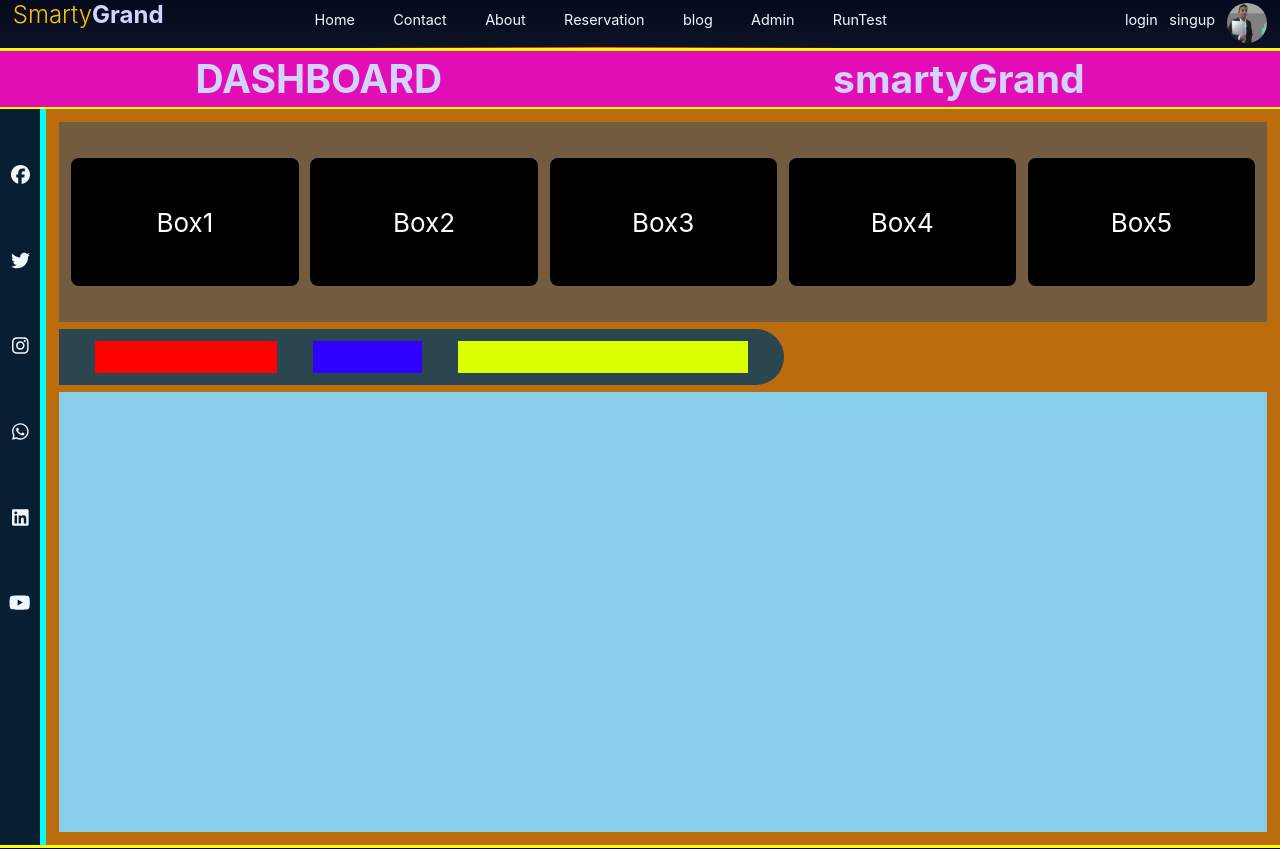
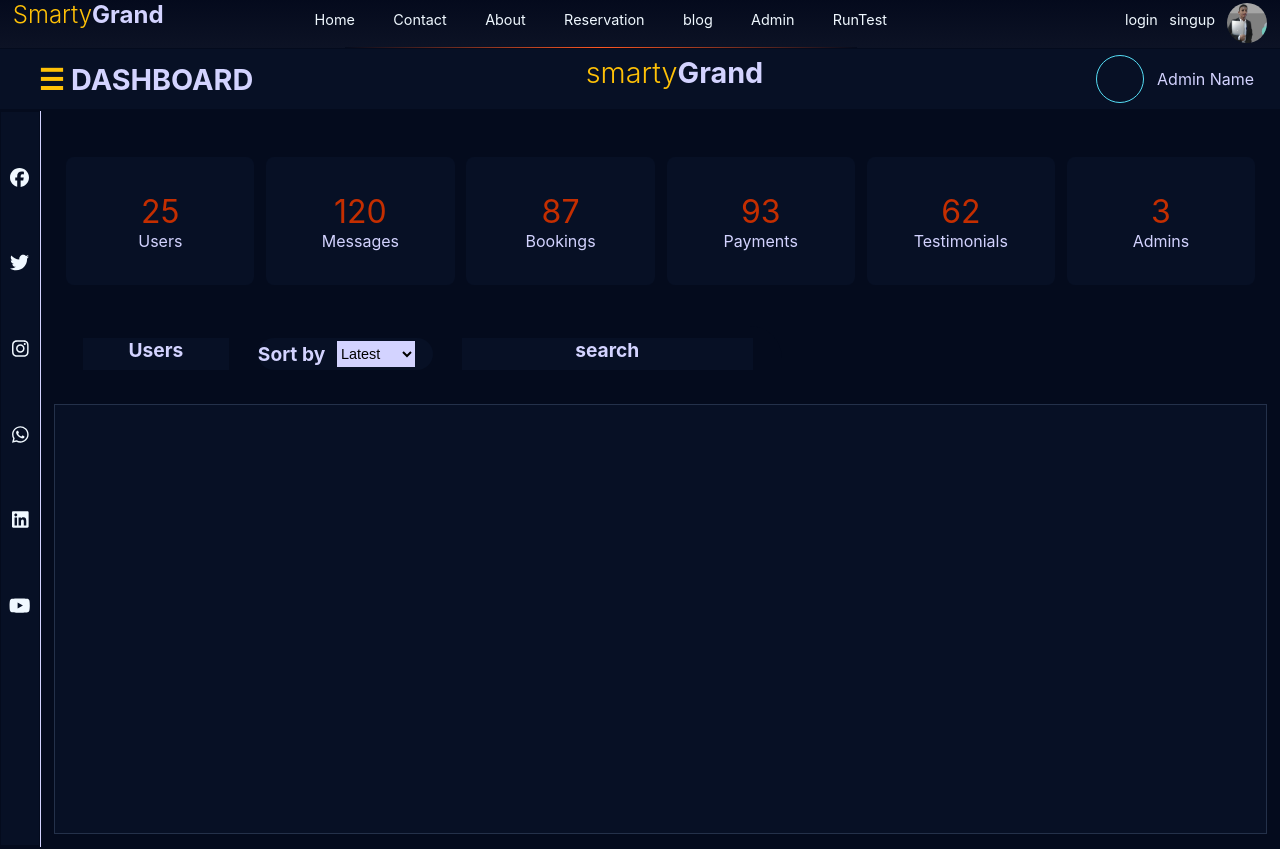
Before and after one commit to SmartMinds1/SmartyGrand-Hotel, a React (Create React App) app: page /admin in a window 1280 px wide. Shown: the top 849 px of the page. Built offline with nearby package versions, Linux system fonts and the light colour scheme.

Commit message:
I have finished the ui part of admin page

```diff
--- a/src/pages/Admin.jsx
+++ b/src/pages/Admin.jsx
@@ -34,8 +34,13 @@ const Admin = () => {
 {/*......................... dashBoard headings ...........................*/}
            <div className="mainBoard">
                    <div className="headerDiv">
-                        <h2>DASHBOARD</h2>
-                        <h2>smartyGrand</h2>
+                        <h2> <span>&#9776;</span> DASHBOARD</h2>
+                        <h1><span>smarty</span>Grand</h1>
+                        <div className="adminDiv">
+                            <div className="adminProfile"></div>
+                            <p>Admin Name</p>
+                        </div>
+
                    </div>
 
 
@@ -61,28 +66,85 @@ const Admin = () => {
 
                        {/* this is the main content div that will display the data retrieved from the database */}
                         <div className="contentDiv">
-                          <div className="contentHeader">
+
+                        {/*  this displays the number of different items from the database */}
+                             <div className="contentHeader">
                                    <div className="box">
-                                        Box1
+                                    <p>
+                                        <span id="userCount">25</span> <br />
+                                        Users
+                                    </p>
+                                        <i class="fas fa-user"></i>
+                                        {/*  Font Awesome multiple users icon */}
                                     </div>
+
+
                                     <div className="box">
-                                        Box2
+                                        <p>
+                                            <span id="messageCount">120</span> <br />
+                                            Messages
+                                        </p>
+                                          <i class="fas fa-comments"></i>
+                                            {/* Font Awesome messages icon */}
                                     </div>
+
+
                                     <div className="box">
-                                        Box3
+                                        <p>
+                                            <span id="bookingCount">87</span> <br />
+                                            Bookings
+                                        </p>
+                                            <i class="fas fa-calendar-check"></i>
+                                            {/* Font Awesome bookings icon */}
                                     </div>
+
+
                                     <div className="box">
-                                        Box4
+                                        <p><span id="paymentCount">93</span> <br />
+                                            Payments
+                                        </p>
+                                            <i class="fas fa-money-check"></i>
+                                            {/* Font Awesome payments icon  */}
                                     </div>
+
+
                                     <div className="box">
-                                        Box5
+                                        <p><span id="paymentCount">62</span> <br />
+                                            Testimonials
+                                        </p>
+                                            <i class="fas fa-money-check"></i>
+                                            {/* Font Awesome payments icon  */}
                                     </div>
-                          </div>
 
+
+                                    <div className="box">
+                                        <p><span id="paymentCount">3</span> <br />
+                                            Admins
+                                        </p>
+                                            <i class="fas fa-money-check"></i>
+                                            {/* Font Awesome payments icon  */}
+                                    </div>
+
+                              </div>
+
+
+
+                         {/*  DB DATA DISPLAY */}
                           <div className="dbContentHeader">
-                                <div className="nameOfContentDisplayed"></div>
-                                <div className="sortBy"></div>
-                                <div className="searchBox"></div>
+                                <div className="nameOfContentDisplayed">
+                                 <p> Users</p>
+                                </div>
+                                <div className="sortBy">
+                                  <p> Sort by</p>
+                                  <select name="nameOfContent" id="nameOfContent">
+                                        <option value="Latest selected">Latest</option>
+                                        <option value="Oldest">Oldest</option>
+                                        <option value="Frequent">Frequent</option>
+                                  </select>
+                                </div>
+                                <div className="searchBox">
+                                    <p>search</p>
+                                </div>
                           </div>
 
                           <div className="dbContent">
--- a/src/styles/admin.css
+++ b/src/styles/admin.css
@@ -1,11 +1,6 @@
-*{
-    box-sizing: border-box;
-    padding:0;
-    margin:0;
 
-}
 .mainBoard{
-    background-color: yellow;
+    background-color: var(--color-background);
     width: 100%;
     height: 100vh;
     display: flex;
@@ -14,17 +9,59 @@
     justify-content: space-evenly;
 }
 .headerDiv{
-    background-color: rgb(226, 13, 180);
-    height: 7vh;
+    background-color: var(--color-faded-background);
+    height: 7.5vh;
     width:100%;
     display: flex;
     flex-direction: row;
-    justify-content: space-around;
+    justify-content: space-between;
+    align-items: center;
+    padding-left: 3%;
+    padding-right: 1%;
+}
+
+/* styling headers */
+.headerDiv h1{
+    font-size: 1.8rem;
+}
+.headerDiv h1 span{
+    color: var(--color-accent-secondary);
+    font-weight: 300;
+}
+.headerDiv h2{
+    font-size: 1.8rem;
+}
+.headerDiv h2 span{
+    color:var(--color-accent-secondary);
+}
+
+/* adminProfile */
+.adminDiv{
+    height:3rem;
+    width:15%;
+    display:flex;
+    flex-direction: row;
+    justify-content: space-evenly;
     align-items: center;
 }
+.adminProfile{
+    width:3rem;
+    height:3rem;
+    border-radius: 50%;
+    background-image: url(../assets/favicon.ico);
+    background-size: contain;
+    border:1px solid #55ddf5;
+}
+.adminDiv p{
+    font-size: 1rem;
+    color: var(--color-text);
+}
 
+
+
+/*------------- NOW MOVING TO THE MAIN DIV --------------*/
 .mainDiv{
-    background-color: aqua;
+    background-color: var(--color-text);
     width:100%;
     height: 92vh;
     display:flex;
@@ -32,61 +69,66 @@
     align-items: center;
     justify-content: space-evenly;
 }
-
+/* Wrapper div for the entire navigation div menu
+  when hoverd, it opens to show the hidden nav links
+*/
 .wrapper {
     display: flex;
     flex-direction: row;
     justify-content: flex-start;
     align-items: center;
     width:2.5rem;
+    height: 92vh;
     transition:  width 1s ease-in-out;
-    background-color: darkblue;
+    background-color:var(--color-background);
+    padding:0.1%;
+    gap: 1%;
 }
 .wrapper:hover {
     width: 15.5rem; /* Expand the wrapper smoothly */
 }
+
+/*----The div holding the nav icons on the left side------- */
 .iconsDiv{
-    background-color: rgb(8, 31, 51);
+    background-color: var(--color-faded-background);
     width:2.5rem;
-    height: 92vh;
+    height: 100%;
     cursor:pointer;
 }
+/* nav links div */
 .navDiv{
-    background-color: #fa764e;
+    background-color:var(--color-faded-background);
     width: 0;
-  /*   width: 13.5rem;  */
-    height: 89vh;
+    height: 100%;
     overflow: hidden;
     transition:  width 1s ease-in-out;
     cursor:pointer;
 }
 .wrapper:hover  .navDiv{
-    width: 13.5rem;
+    width: 12.6rem;
  }
-
 .navDiv ul{
-    background-color: purple;
     width:100%;
     height: fit-content;
     margin:auto;
     line-height: 3rem;
 }
 .navDiv ul li{
-    background-color: grey;
+    background-color: var(--color-background);
     list-style-type: none;
     margin-bottom: 1rem;
     font-size: 1rem;
     transition: all 0.3s;
 }
 .navDiv ul li:hover, .navDiv ul li:focus{
-    border-bottom: 1px solid aliceblue;
+    border-bottom: 1px solid var(--color-text);
     filter:brightness(0.8);
 }
 
 
-
+/* -----------This is the content div with the data retrieved from the database ----------------*/
 .contentDiv{
- background-color: rgb(187, 108, 12);
+ background-color: var(--color-background);
  height: 92vh;
  display:flex;
  flex-direction: column;
@@ -94,12 +136,11 @@
  align-items: flex-start;
  gap: 1%;
  flex-grow: 2;
- margin-left: 0.5%;
+ margin-left: 0.1%;
  padding:1%;
 
 }
 .contentHeader{
-    background-color: rgb(114, 91, 63);
     width: 100%;
     height: 25vh;
     display:flex;
@@ -113,68 +154,81 @@
     width:20%;
     height:8rem;
     border-radius: 0.5rem;
-    background-color: black;
-    color:white;
-
+    background-color: var(--color-faded-background);
+    color:var(--color-text);
     display: flex;
     flex-direction: column;
     justify-content: center;
 }
+.box p{
+    font-size: 1rem;
+}
+.box p span{
+    font-size: 2rem;
+    color: var(--color-accent-primary);
+}
 .dbContentHeader{
     width:60%;
     height:7vh;
-    background-color: rgb(44, 70, 80);
+    background-color: var(--color-background);
     border-top-right-radius: 2rem;
-    border-bottom-right-radius: 2rem;
-
     display: flex;
     flex-direction: row;
     justify-content: space-evenly;
     align-items: center;
+    margin-bottom: 1rem;
+}
+.dbContentHeader p{
+    font-size: 1.2rem;
+    font-weight: bold;
 }
 .nameOfContentDisplayed{
-    width:25%;
+    width:20%;
     height: 2rem;
-    background-color: red;
+    background-color: var(--color-faded-background);
+
 }
+
 .searchBox{
     width:40%;
     height: 2rem;
-    background-color: rgb(217, 255, 0);
+    background-color: var(--color-faded-background);
 }
 .sortBy{
-    width:15%;
+    width:24%;
     height: 2rem;
-    background-color: rgb(47, 0, 255);
+    border-radius: 1rem;
+    background-color: var(--color-faded-background);
+
+    display: flex;
+    flex-direction: row;
+    justify-content: space-between;
+    align-items: center;
 }
+.sortBy select{
+  background-color: var(--color-text);
+  height: 80%;
+  border:none;
+  font-size: 0.9rem;
+  margin-right: 10%;
+  outline:none;
+}
+/* .sortBy select option{
+
+
+} */
 .dbContent{
     width:100%;
     height:55vh;
-    background-color: skyblue;
-    overflow: hidden;
-    overflow: scroll;
+    background-color: var(--color-faded-background);
+    overflow-x: hidden;
+    overflow-y: scroll;
+    border:1px solid #7082a848;
+
 }
 
 
-
-
-
-
-
-
-
-
-
-
-
-
-
-
-
-
-
 /* MY COLORS */
-
 body {
     background-color: var(--color-background);
     color: var(--color-text);
@@ -189,69 +243,3 @@ body {
     background-color: var(--color-accent-secondary);
     color: var(--color-background);
   }
-
-
-
-
-
-
-
-
-
-
-.dashBoard{
-    width:100%;
-    height: 100vh;
-    background-image: linear-gradient(to top, rgb(7, 16, 37) , #040b1d);
-
-   /*  chatform color */
-    background-image: linear-gradient(to right,  rgb(7, 16, 37) , #ff562217);
-}
-.iconsBar{
-    width:20%;
-    height:30rem;
-    background-color: #fa764e;
-    float: left;
-}
-.dashIcons{
-    background-color: #ff562217;
-    width:20%;
-    height: 100vh;
-}
-.sidenav{
-    width:20%;
-    height: 100vh;
-    background-color: #c42e00;
-    float:left;
-
-
-    color:rgb(211, 211, 255);
-}
-.div1mainColorShade{
-
-    height: 100vh;
-    width: 20%;
-
-}
-.div2mainColorShade{
-    background-color: rgb(25, 30, 41);
-    height: 100vh;
-    width: 20%;
-
-}
-.div3mainColorShade{
-    background-color: rgb(28, 31, 37);
-    height: 100vh;
-    width: 20%;
-
-}
-.mainNav{
-    width:50%;
-    height: 100vh;
-    background-color: black;
-    float:right;
-    color:rgb(211, 211, 255);
-}
-.clear{
-    clear:both;
-}
```
